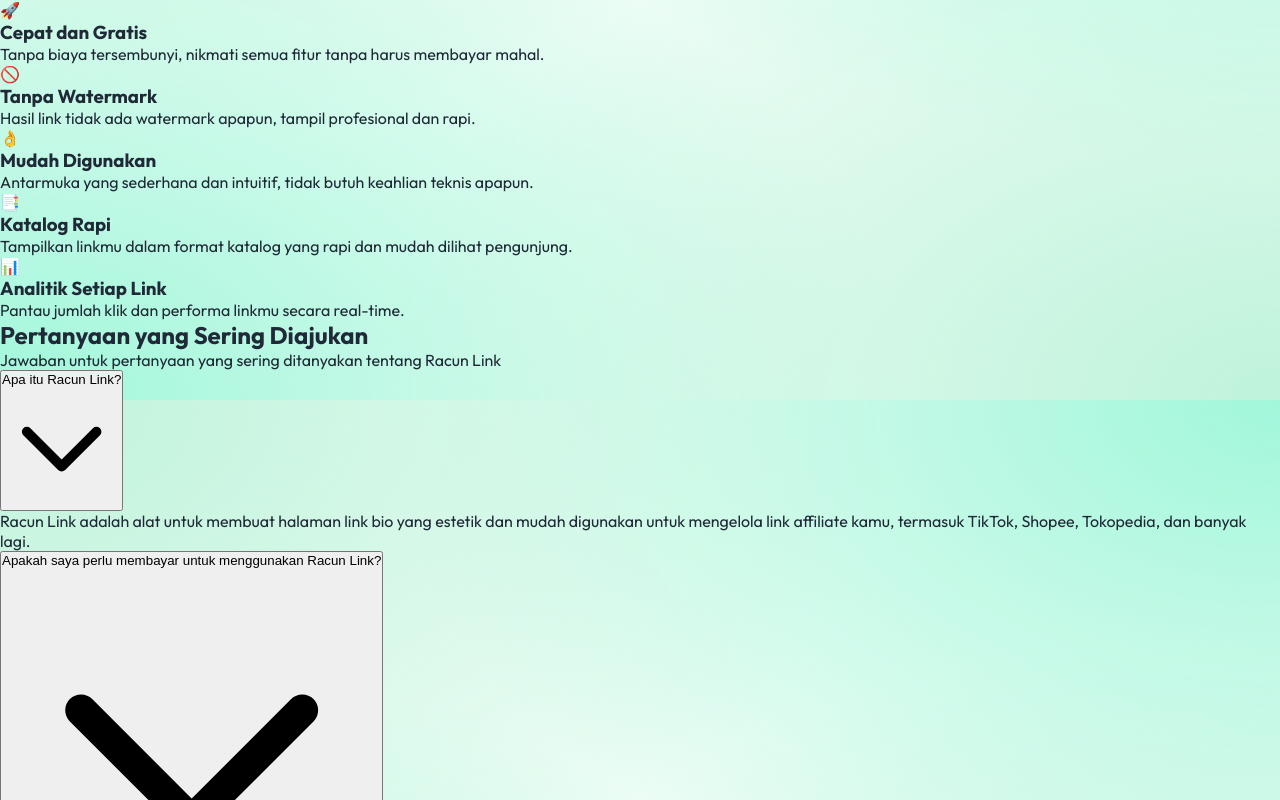
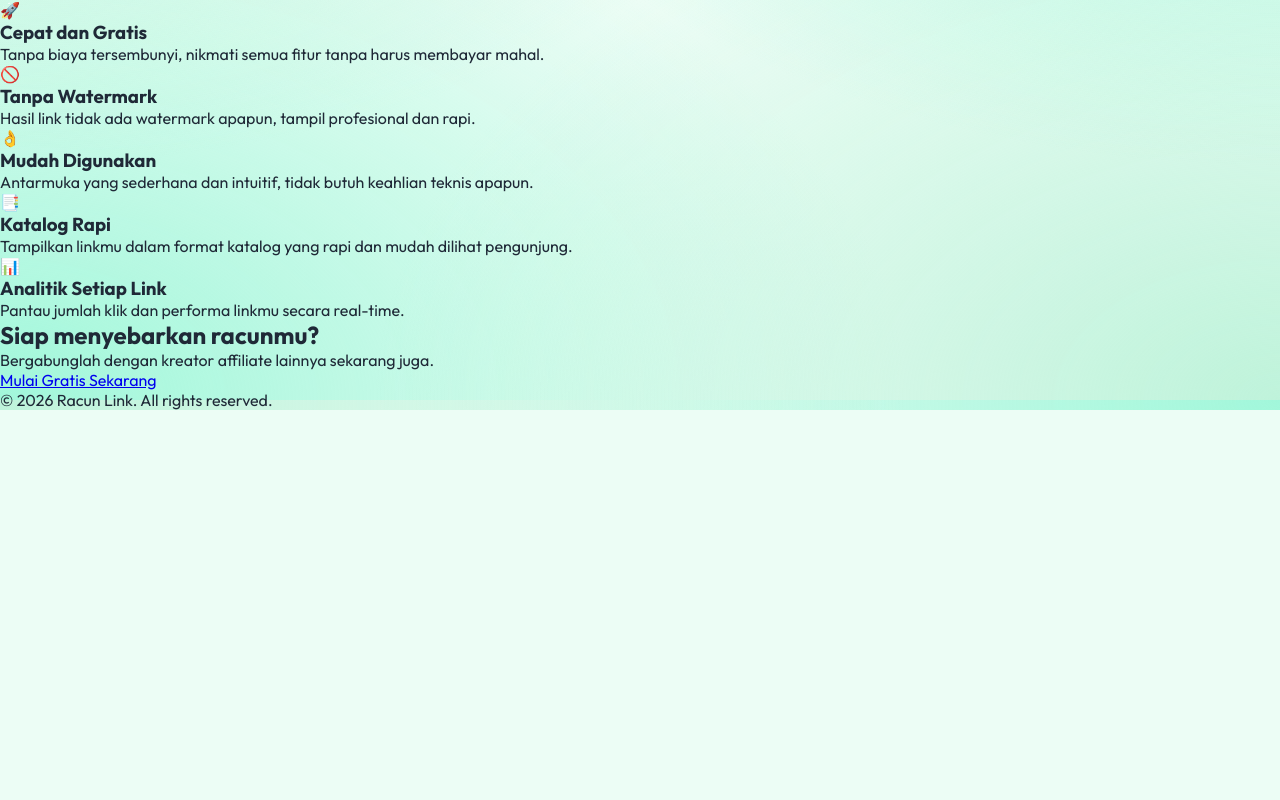
Before and after one commit to Bisbiss/racun, a React (Vite) app: page / in a window 1280 px wide. Shown: the part 2000-2800 px from the top of the page. After the commit the page ends 2410 px from the top, so only its background shows below. Built offline with nearby package versions, Linux system fonts and the light colour scheme; no server answers.

Commit message:
Rollback ke versi sebelum menambahkan section FAQ

```diff
--- a/src/pages/LandingPage.tsx
+++ b/src/pages/LandingPage.tsx
@@ -110,49 +110,6 @@
                     </div>
                 </section>
 
-                {/* FAQ Section */}
-                <section className="py-16 bg-gray-50 rounded-2xl">
-                    <div className="max-w-4xl mx-auto">
-                        <div className="text-center mb-12">
-                            <h2 className="text-2xl md:text-3xl font-bold text-gray-900 mb-4">Pertanyaan yang Sering Diajukan</h2>
-                            <p className="text-gray-600 max-w-2xl mx-auto">
-                                Jawaban untuk pertanyaan yang sering ditanyakan tentang Racun Link
-                            </p>
-                        </div>
-
-                        <div className="space-y-0">
-                            {[
-                                {
-                                  question: "Apa itu Racun Link?",
-                                  answer: "Racun Link adalah alat untuk membuat halaman link bio yang estetik dan mudah digunakan untuk mengelola link affiliate kamu, termasuk TikTok, Shopee, Tokopedia, dan banyak lagi."
-                                },
-                                {
-                                  question: "Apakah saya perlu membayar untuk menggunakan Racun Link?",
-                                  answer: "Tidak, Racun Link dapat digunakan secara gratis dengan semua fitur dasar tanpa biaya tersembunyi."
-                                },
-                                {
-                                  question: "Apakah ada watermark di link yang saya buat?",
-                                  answer: "Tidak, semua link yang kamu buat tidak ada watermark apapun dan tampil profesional."
-                                },
-                                {
-                                  question: "Bagaimana cara menambahkan link ke halaman saya?",
-                                  answer: "Setelah login, kamu bisa menambahkan link melalui halaman dashboard dan mengisi form yang tersedia dengan detail link dan deskripsi yang diinginkan."
-                                },
-                                {
-                                  question: "Dapatkah saya melihat statistik klik link saya?",
-                                  answer: "Tentu, Racun Link menyediakan analitik klik link secara real-time untuk membantu kamu melacak performa link affiliate kamu."
-                                }
-                              ].map((item, index) => (
-                                <FAQItem
-                                  key={index}
-                                  question={item.question}
-                                  answer={item.answer}
-                                />
-                              ))}
-                        </div>
-                    </div>
-                </section>
-
                 {/* CTA Section */}
                 <section className="py-16 text-center">
                     <div className="max-w-3xl mx-auto space-y-6">
@@ -171,27 +128,3 @@
         </div>
     )
 }
-
-const FAQItem = ({ question, answer }: { question: string; answer: string }) => {
-  const [isOpen, setIsOpen] = useState(false);
-
-  return (
-    <div className="border-b border-gray-200 py-6">
-      <button
-        className="flex justify-between items-center w-full text-left font-semibold text-lg hover:text-emerald-600 transition-colors"
-        onClick={() => setIsOpen(!isOpen)}
-        aria-expanded={isOpen}
-      >
-        <span>{question}</span>
-        <svg xmlns="http://www.w3.org/2000/svg" className={`w-5 h-5 transition-transform ${isOpen ? 'rotate-180' : ''}`} fill="none" viewBox="0 0 24 24" stroke="currentColor">
-          <path strokeLinecap="round" strokeLinejoin="round" strokeWidth={2} d="M19 9l-7 7-7-7" />
-        </svg>
-      </button>
-      <div className={`mt-4 overflow-hidden transition-all duration-300 ${isOpen ? 'max-h-96 opacity-100' : 'max-h-0 opacity-0'}`}>
-        <p className="text-gray-600 pl-4 border-l-2 border-emerald-500/30 py-2">
-          {answer}
-        </p>
-      </div>
-    </div>
-  )
-}
```
